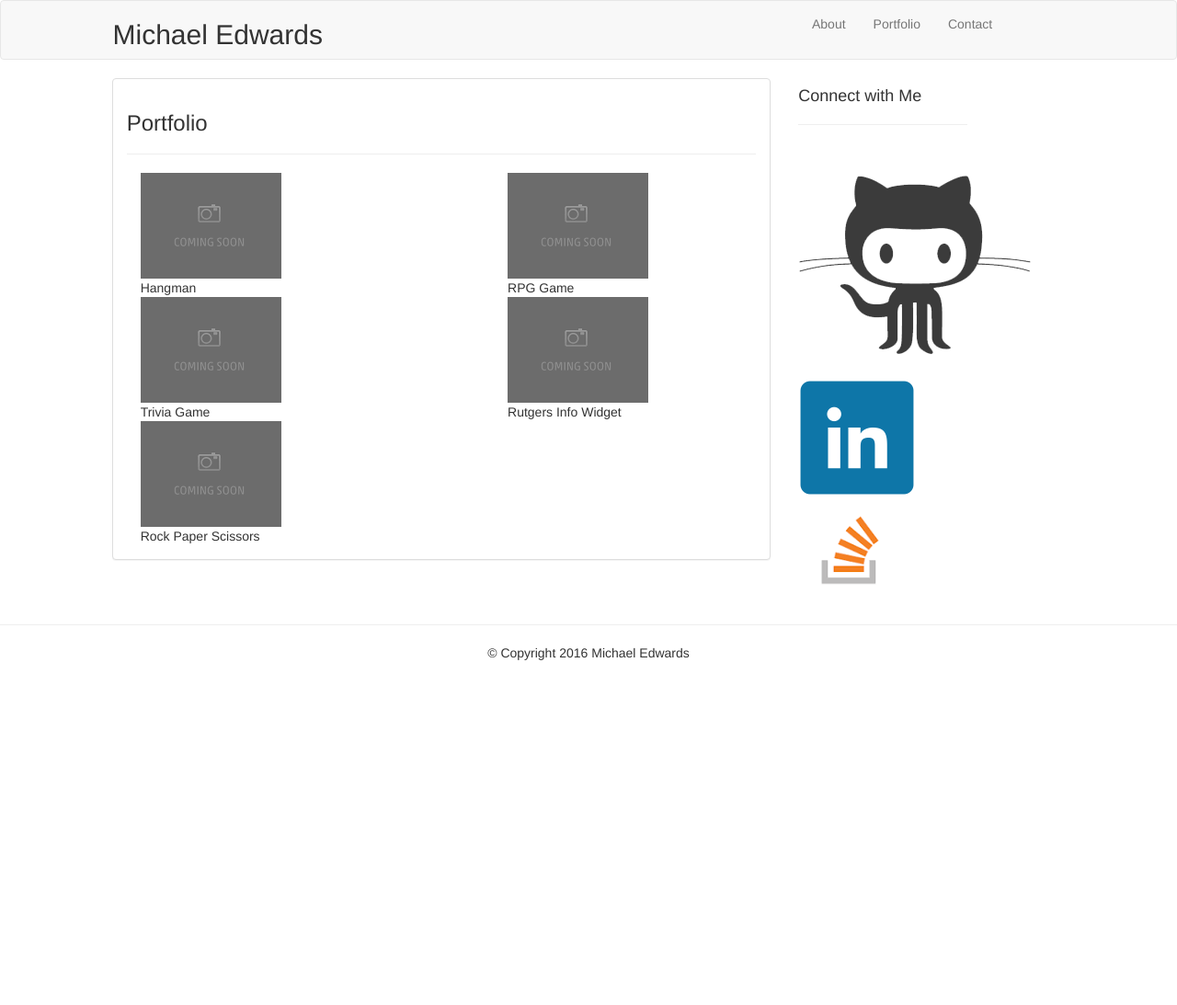
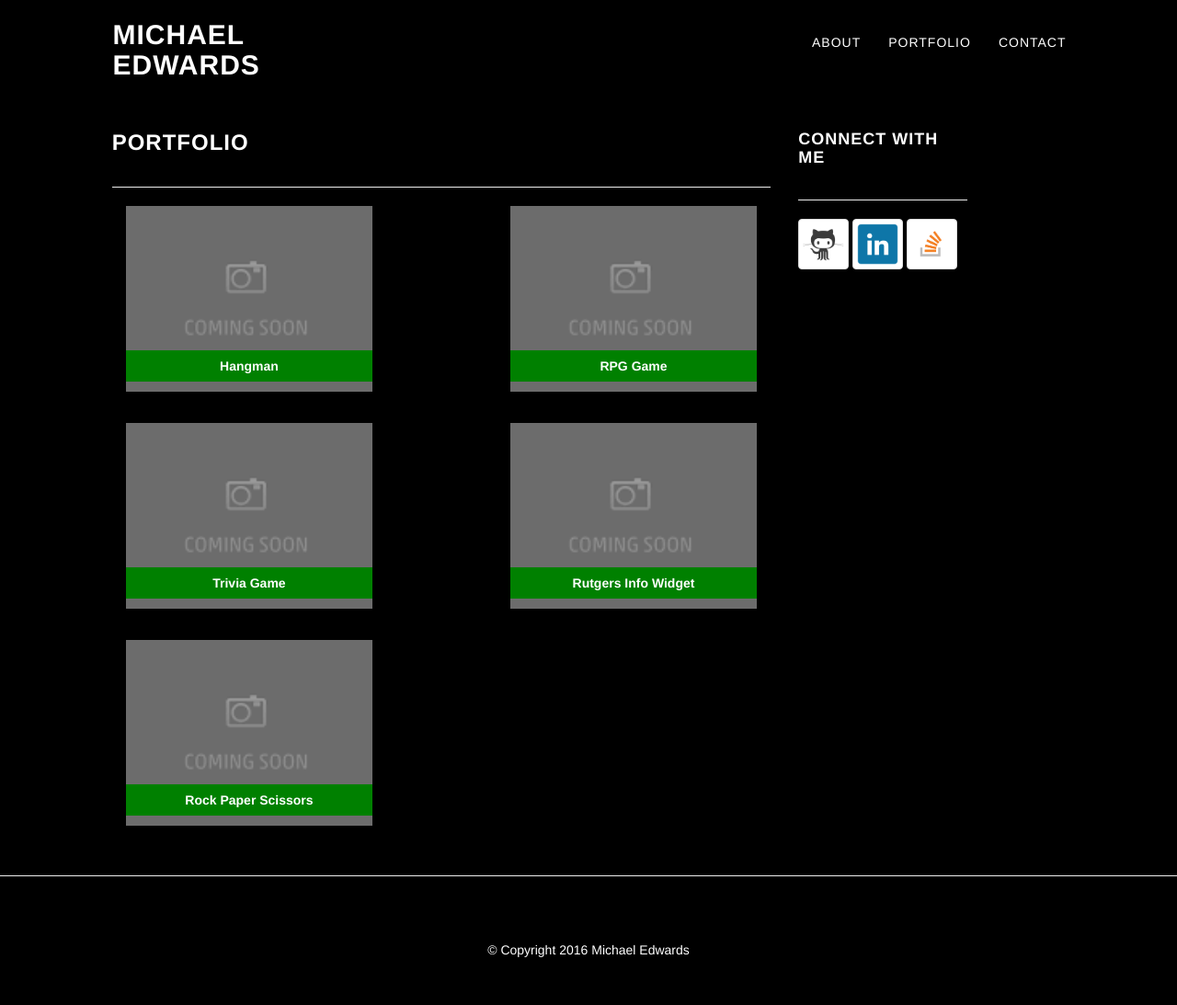
Before and after one commit to michaeledwards91/Bootstrap-Portfolio, a PHP site: page /portfolio.html in a window 1280 px wide. Shown: the whole page at 92% size. Before the commit the page ends 718 px from the top, so only its background shows below. Run offline with PHP 8.4, Linux system fonts and the light colour scheme.

Commit message:
Applied bootstrap theme to all pages. Adjusted all pages to accomodate theme.

```diff
--- a/assets/css/style.css
+++ b/assets/css/style.css
@@ -10,3 +10,23 @@ footer {
 .img-thumbnail {
     width: 30%;
 }
+
+#messageInput {
+    height: 200px;
+}
+
+.portfolioImage {
+    width: 100%;
+}
+
+.portfolioImageOverlay {
+        position: relative;
+    width: 100%;
+    background-color: green;
+    text-align: center;
+    bottom: 45px;
+    padding: 7px;
+    color: white;
+    font-weight: bold;
+    letter-spacing: 0px;
+}
--- a/portfolio.html
+++ b/portfolio.html
@@ -3,12 +3,13 @@
 <head>
 	<meta name="viewport" content="width=device-width, initial-scale=1">
 	<link rel="stylesheet" href="https://maxcdn.bootstrapcdn.com/bootstrap/3.3.7/css/bootstrap.min.css" integrity="sha384-BVYiiSIFeK1dGmJRAkycuHAHRg32OmUcww7on3RYdg4Va+PmSTsz/K68vbdEjh4u" crossorigin="anonymous">
+	<link rel="stylesheet" href="assets/css/startbootstrap-grayscale-gh-pages/css/grayscale.css">
 	<link rel="stylesheet" type="text/css" href="assets/css/style.css">
 	<title>Portfolio</title>
 </head>
 <body>
 <!-- navbar -->
-<nav class="navbar navbar-default">
+<nav class="navbar navbar-custom">
 	<div class="container-fluid">
 		<div class="row">
 
@@ -49,8 +50,8 @@
 
 		<div class="col-md-7">
 
-			<div class="panel panel-default">
-				<div class="panel-body">
+			<!-- <div class="panel panel-default">
+				<div class="panel-body"> -->
 					<h3>Portfolio</h3>
 					<hr>
 
@@ -58,33 +59,33 @@
 						<div class="row">
 							<div class="col-md-5">
 								<a href="#"><img alt="HangMan" src="assets/images/ph.png" class="portfolioImage"></a>
-								<div id="portfolioImageOverlay">Hangman</div>
+								<div class="portfolioImageOverlay">Hangman</div>
 							</div>
 							<div class="col-md-2">
 							</div>
 							<div class="col-md-5">
 								<a href="#"><img alt="RPG Game" src="assets/images/ph.png" class="portfolioImage"></a>
-								<div id="portfolioImageOverlay">RPG Game</div>
+								<div class="portfolioImageOverlay">RPG Game</div>
 							</div>
 						</div>
 
 						<div class="row">
 							<div class="col-md-5">
 								<a href="#"><img alt="Trivia Game" src="assets/images/ph.png" class="portfolioImage"></a>
-								<div id="portfolioImageOverlay">Trivia Game</div>
+								<div class="portfolioImageOverlay">Trivia Game</div>
 							</div>
 							<div class="col-md-2">
 							</div>
 							<div class="col-md-5">
 								<a href="#"><img alt="Rutgers Info Widget" src="assets/images/ph.png" class="portfolioImage"></a>
-								<div id="portfolioImageOverlay">Rutgers Info Widget</div>
+								<div class="portfolioImageOverlay">Rutgers Info Widget</div>
 							</div>
 						</div>
 
 						<div class="row">
 							<div class="col-md-5">
 								<a href="#"><img alt="Rock Paper Scissors" src="assets/images/ph.png" class="portfolioImage"></a>
-								<div id="portfolioImageOverlay">Rock Paper Scissors</div>
+								<div class="portfolioImageOverlay">Rock Paper Scissors</div>
 							</div>
 							<div class="col-md-2">
 							</div>
@@ -92,22 +93,22 @@
 
 							</div>
 						</div>
-					</div>
+					<!-- </div>
 
-				</div>
+				</div> -->
 			</div>
 
 		</div>
 
 		<div class="col-md-2">
-			<section class="contentBox">
+			<!-- <section class="contentBox"> -->
 				<h4>Connect with Me</h4>
 				<hr>
-				<a href="https://github.com/michaeledwards91" target="_blank"><img alt="GitHub" src="assets/images/github_icon.png" class="contactIcon"></a>
+				<a href="https://github.com/michaeledwards91" target="_blank"><img alt="GitHub" src="assets/images/github_icon.png" class="img-thumbnail"></a>
 				<a href="https://www.linkedin.com/in/michael-edwards-99b273130
-				" target="_blank"><img alt="linkedIn" src="assets/images/linkedin_icon.png" class="contactIcon"></a>
-				<a href="http://stackoverflow.com/users/7038116/michael-edwards" target="_blank"><img alt="stackoverflow" src="assets/images/stackoverflow_icon.png" class="contactIcon"></a>
-			</section>
+				" target="_blank"><img alt="linkedIn" src="assets/images/linkedin_icon.png" class="img-thumbnail"></a>
+				<a href="http://stackoverflow.com/users/7038116/michael-edwards" target="_blank"><img alt="stackoverflow" src="assets/images/stackoverflow_icon.png" class="img-thumbnail"></a>
+			<!-- </section> -->
 		</div>
 
 		<div class="col-md-2">
```
Also changed, not shown: contact.html (+11 -10 lines).
